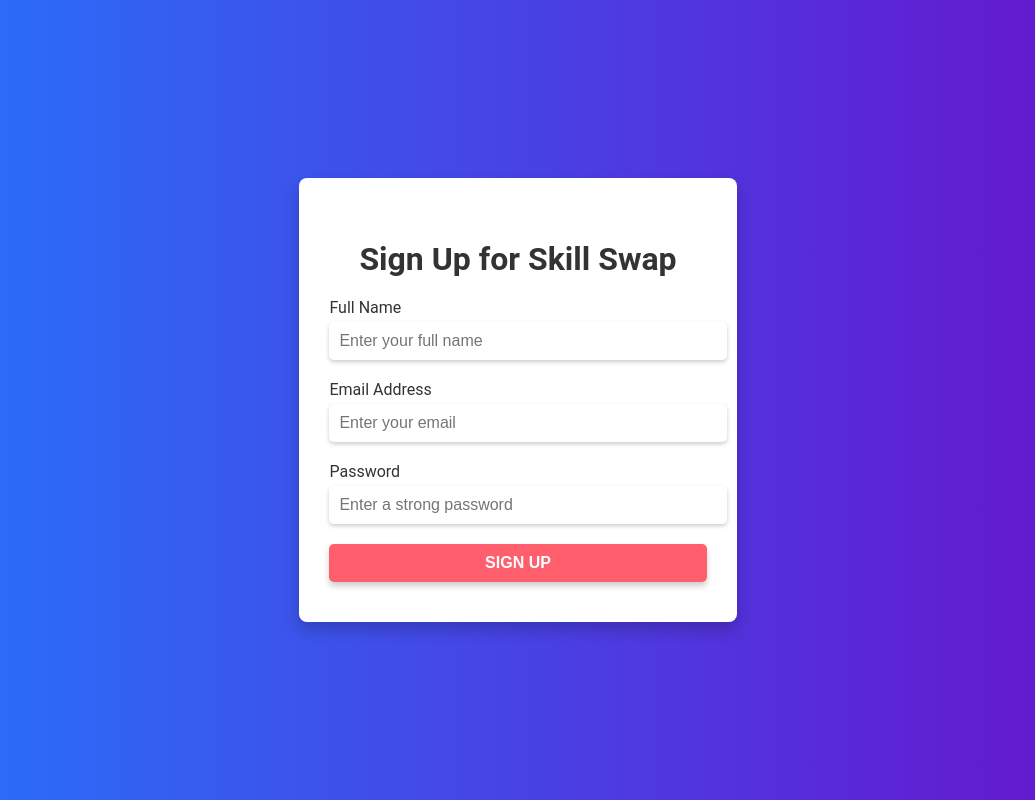
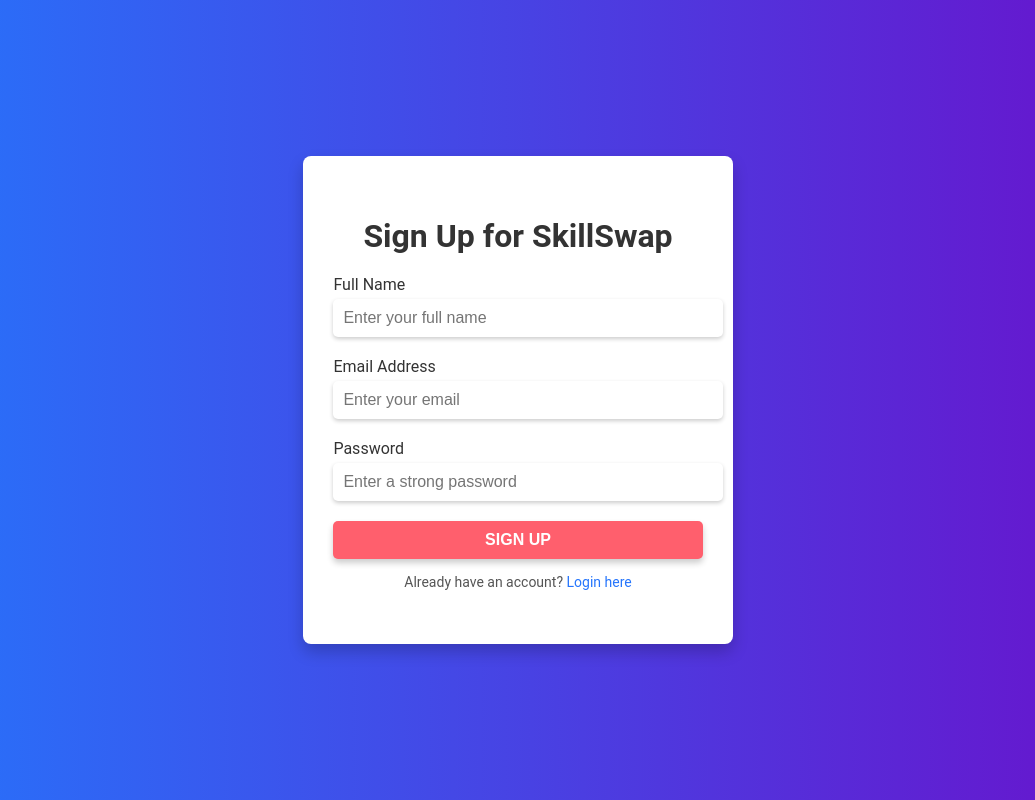
Before and after one commit to Vishwa0416/Skill-Swap, a React (Create React App) app: page /signup.js in a window 1280 px wide. Shown: the whole page, without its empty margins (122-1157 px from the left). Built offline with nearby package versions, Linux system fonts and the light colour scheme.

Commit message:
Buttton hovers

```diff
--- a/src/login.css
+++ b/src/login.css
@@ -65,8 +65,10 @@
   .login-button {
     width: 100%;
     padding: 12px;
-    background-color: #6a11cb;
+    background-color: #ff5f6d;
     color: #fff;
+    font-size: 1rem;
+    font-weight: bold;
     border: none;
     border-radius: 4px;
     font-size: 16px;
@@ -75,7 +77,7 @@
   }
 
   .login-button:hover {
-    background-color: #2575fc;
+    background-color: #ff8e53;
   }
 
   /* Signup Prompt */
--- a/src/login.js
+++ b/src/login.js
@@ -54,7 +54,7 @@
             />
           </div>
 
-          <button type="submit" className="login-button">Log In</button>
+          <button type="submit" className="login-button">LOG IN</button>
         </form>
 
         <p className="signup-prompt">
--- a/src/signup.css
+++ b/src/signup.css
@@ -86,3 +86,19 @@
   background: #ff8e53;
   transform: translateY(-2px);
 }
+
+  /* Signup Prompt */
+  .signup-prompt {
+    margin-top: 15px;
+    font-size: 14px;
+    color: #555;
+  }
+
+  .signup-prompt a {
+    color: #2575fc;
+    text-decoration: none;
+  }
+
+  .signup-prompt a:hover {
+    text-decoration: underline;
+  }
--- a/src/signup.js
+++ b/src/signup.js
@@ -22,7 +22,7 @@
   return (
     <div className="signup-container">
       <div className="signup-box">
-      <h1 className="signup-title">Sign Up for Skill Swap</h1>
+      <h1 className="signup-title">Sign Up for SkillSwap</h1>
       <form className="signup-form" onSubmit={handleSubmit}>
         <div className="form-group">
           <label htmlFor="name">Full Name</label>
@@ -62,6 +62,9 @@
         </div>
         <button type="submit" className="submit-button">Sign Up</button>
       </form>
+      <p className="signup-prompt">
+          Already have an account? <a href="/login.js">Login here</a>
+        </p>
       </div>
     </div>
   );
```
